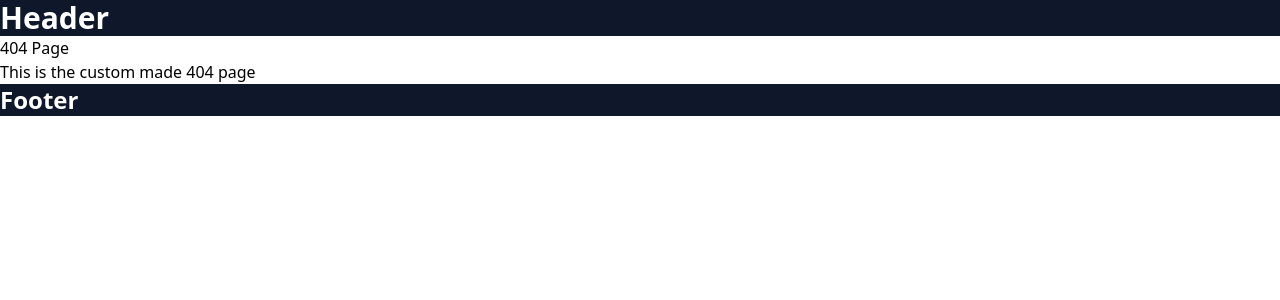
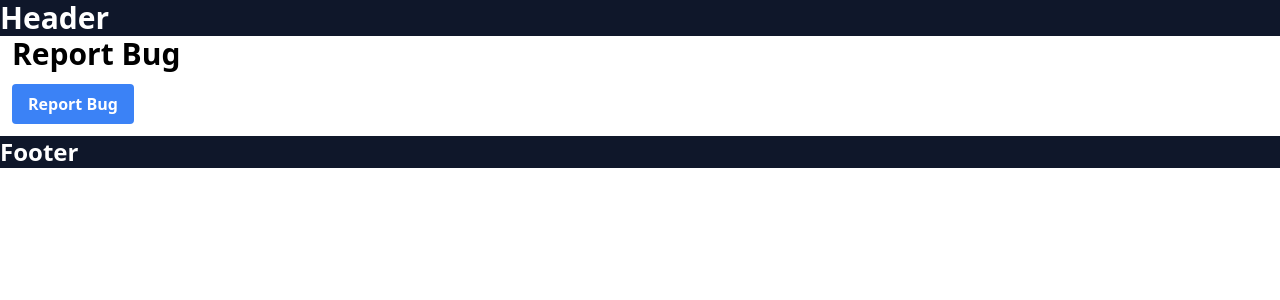
Before and after one commit to Neonsy/NextJS-Server-Steps, a Next.js app in the folder learning-next/: page /report-bug in a window 1280 px wide. Before the commit this address had no page. Shown: the top 300 px of the page. Built offline with nearby package versions, Linux system fonts and the light colour scheme.

Commit message:
Navigating Programmatically (Redirects)

```diff
--- /dev/null
+++ b/learning-next/src/app/report-bug/page.tsx
@@ -0,0 +1,22 @@
+'use client';
+
+import { useRouter } from 'next/navigation';
+
+export default function ReportBug() {
+    const router = useRouter();
+
+    const handleSubmit = () => {
+        router.push('/');
+    };
+
+    return (
+        <>
+            <h1 className='ml-3 text-3xl font-bold'>Report Bug</h1>
+            <button
+                onClick={handleSubmit}
+                className='bg-blue-500 hover:bg-blue-700 text-white font-bold ml-3 my-3 py-2 px-4 rounded'>
+                Report Bug
+            </button>
+        </>
+    );
+}
```
Also changed, not shown: 2 other files (tests, documents, lock files or other folders).
